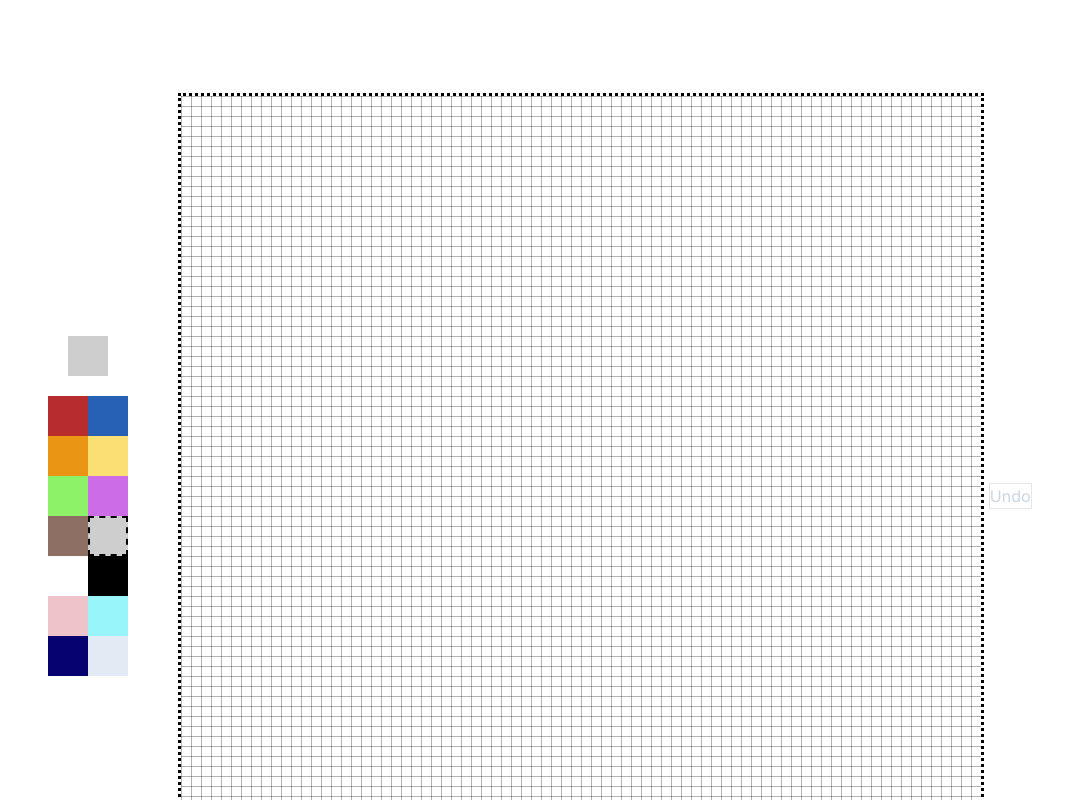
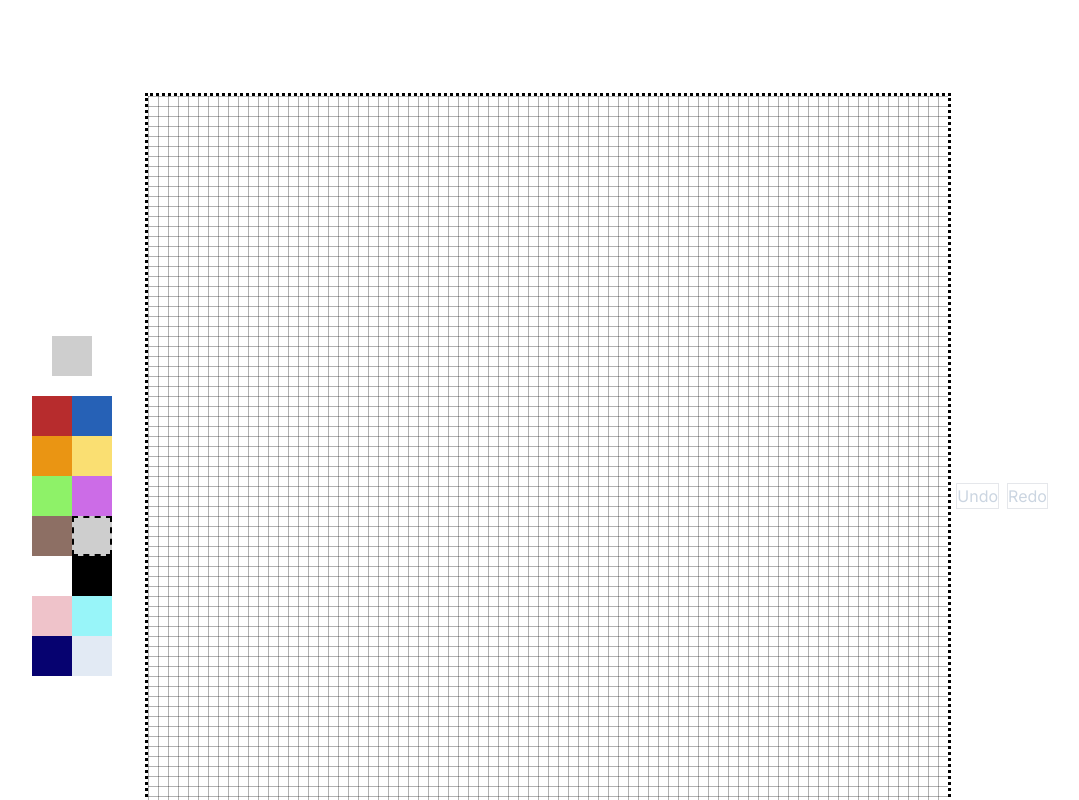
Before and after one commit to jnheo1216/pixel-canvas, a Next.js app: page / in a window 1280 px wide. Shown: the top 800 px of the page, without its empty margins (100-1179 px from the left). Built offline with nearby package versions, Linux system fonts and the light colour scheme.

Commit message:
feat: make redo

```diff
--- a/src/components/drawingLayer/DrawingLayer.tsx
+++ b/src/components/drawingLayer/DrawingLayer.tsx
@@ -24,6 +24,7 @@ export default function DrawingLayer({
 
   /** TODO: 나중에 픽셀 단위가 아니라 행동 단위로 저장 및 undo필요 */
   const [behaivior, setBehaivior] = useState<Behavior[]>([]);
+  const [redo, setRedo] = useState<Behavior[]>([]);
   /** pen on / off */
   const [isDrawing, setIsDrawing] = useState<boolean>(false);
 
@@ -46,7 +47,10 @@ export default function DrawingLayer({
       event.clientX - rect.left,
       event.clientY - rect.top
     );
-    isDrawed && stackDrawLog(pixelX, pixelY, hexColor, behaivior, setBehaivior);
+    if (isDrawed) {
+      stackDrawLog(pixelX, pixelY, hexColor, behaivior, setBehaivior);
+      setRedo([]);
+    }
   };
 
   const handleCanvasClick = (event: MouseEvent<HTMLCanvasElement>) => {
@@ -60,7 +64,10 @@ export default function DrawingLayer({
       event.clientX - rect.left,
       event.clientY - rect.top
     );
-    isDrawed && stackDrawLog(pixelX, pixelY, hexColor, behaivior, setBehaivior);
+    if (isDrawed) {
+      stackDrawLog(pixelX, pixelY, hexColor, behaivior, setBehaivior);
+      setRedo([]);
+    }
   };
 
   const handleUndo = useCallback(() => {
@@ -70,13 +77,44 @@ export default function DrawingLayer({
     const undoPixel = behaiviorList.pop();
     if (undoPixel && undoPixel.beforeColorCode) {
       context.fillStyle = undoPixel.beforeColorCode;
+      const pixelData = context.getImageData(undoPixel.x, undoPixel.y, 1, 1).data;
+      const hexColor = pixelData[3] === 0 ? '' : rgbToHex(pixelData[0], pixelData[1], pixelData[2]);
+      undoPixel.beforeColorCode = hexColor;
       context.fillRect(undoPixel.x, undoPixel.y, PIXEL_SIZE, PIXEL_SIZE);
       setBehaivior(behaiviorList);
+      setRedo([...redo, undoPixel]);
     } else if (undoPixel && !undoPixel.beforeColorCode) {
+      const pixelData = context.getImageData(undoPixel.x, undoPixel.y, 1, 1).data;
+      const hexColor = pixelData[3] === 0 ? '' : rgbToHex(pixelData[0], pixelData[1], pixelData[2]);
+      undoPixel.beforeColorCode = hexColor;
       context.clearRect(undoPixel.x, undoPixel.y, PIXEL_SIZE, PIXEL_SIZE);
       setBehaivior(behaiviorList);
+      setRedo([...redo, undoPixel]);
     }
-  }, [behaivior, context]);
+  }, [behaivior, redo, context]);
+
+  const handleRedo = useCallback(() => {
+    if (!context) return;
+
+    const redoList = [...redo];
+    const redoPixel = redoList.pop();
+    if (redoPixel && redoPixel.beforeColorCode) {
+      context.fillStyle = redoPixel.beforeColorCode;
+      const pixelData = context.getImageData(redoPixel.x, redoPixel.y, 1, 1).data;
+      const hexColor = pixelData[3] === 0 ? '' : rgbToHex(pixelData[0], pixelData[1], pixelData[2]);
+      redoPixel.beforeColorCode = hexColor;
+      context.fillRect(redoPixel.x, redoPixel.y, PIXEL_SIZE, PIXEL_SIZE);
+      setRedo(redoList);
+      setBehaivior([...behaivior, redoPixel]);
+    } else if (redoPixel && !redoPixel.beforeColorCode) {
+      const pixelData = context.getImageData(redoPixel.x, redoPixel.y, 1, 1).data;
+      const hexColor = pixelData[3] === 0 ? '' : rgbToHex(pixelData[0], pixelData[1], pixelData[2]);
+      redoPixel.beforeColorCode = hexColor;
+      context.clearRect(redoPixel.x, redoPixel.y, PIXEL_SIZE, PIXEL_SIZE);
+      setRedo(redoList);
+      setBehaivior([...behaivior, redoPixel]);
+    }
+  }, [redo, behaivior, context]);
 
   useEffect(() => {
     const ctrlZ = function (event: KeyboardEvent) {
@@ -114,6 +152,14 @@ export default function DrawingLayer({
         onClick={handleUndo}
       >
         Undo
+      </button>
+      <button
+        type="button"
+        className={`border ml-2 ${redo.length < 1 ? 'text-slate-300' : 'text-black'}`}
+        disabled={redo.length < 1}
+        onClick={handleRedo}
+      >
+        Redo
       </button>
     </div>
   );
```
